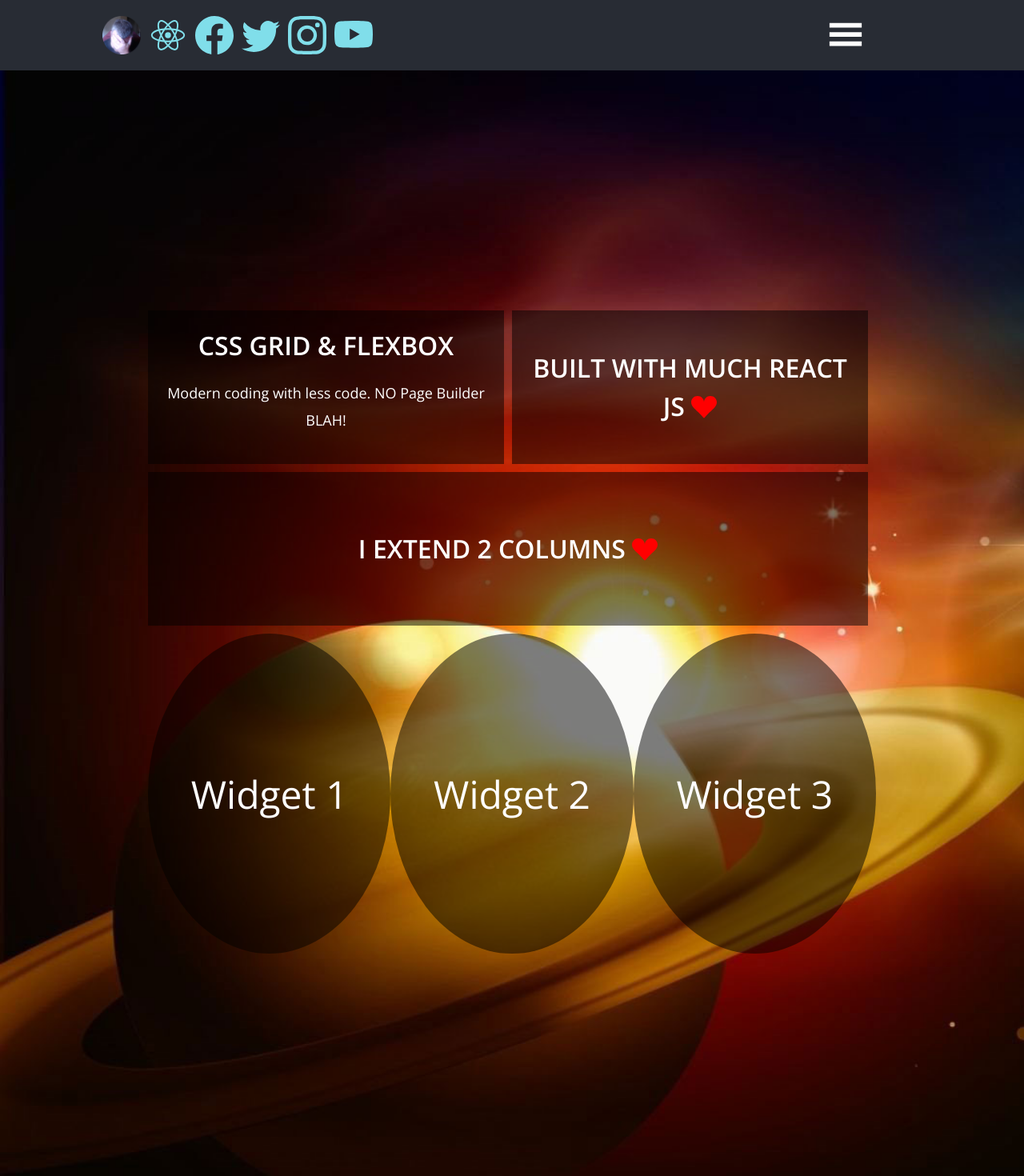
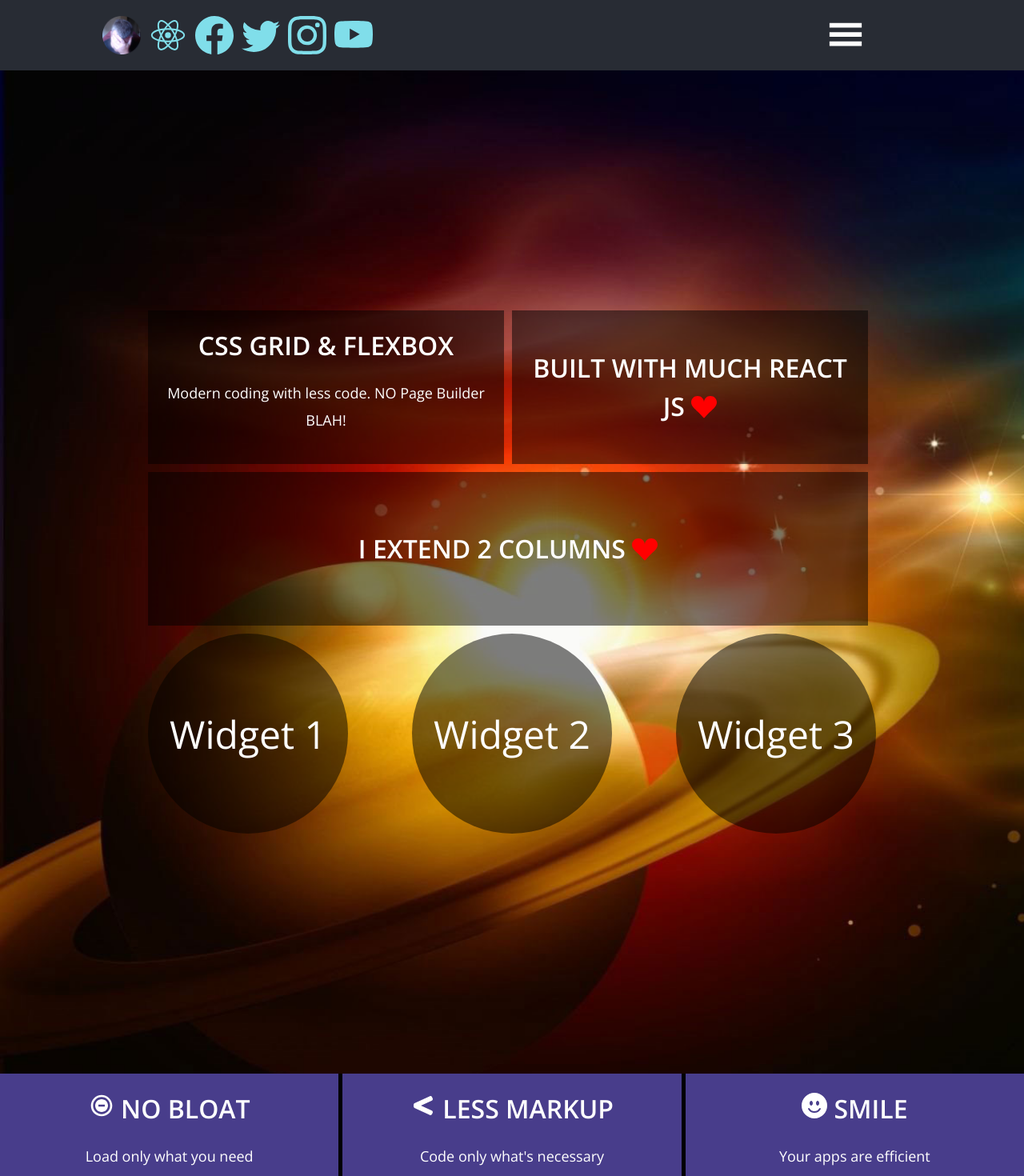
Before and after one commit to ChrisHPZ/template-one, a React (Create React App) app: page / in a window 1280 px wide. Shown: the top 1470 px of the page at 80% size. Built offline with nearby package versions, Linux system fonts and the light colour scheme.

Commit message:
redo circles

```diff
--- a/src/App.css
+++ b/src/App.css
@@ -178,8 +178,8 @@ p {
   justify-content: space-between;
 }
 .circular {
-  width: 25vw;
-  height: 50vh;
+  width: 250px;
+  height: 250px;
   margin: 0;
   border-radius: 100%;
   background: rgba(0, 0, 0, 0.5);
```
